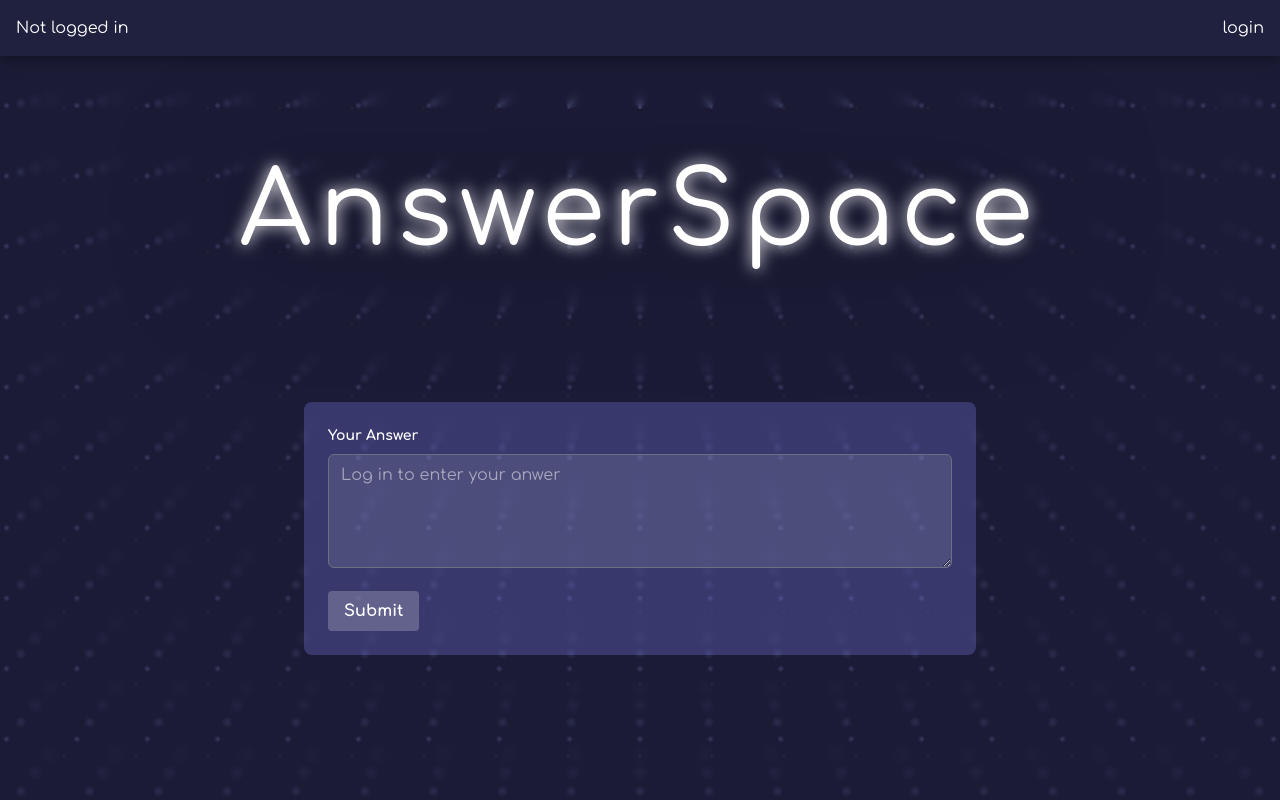
After one commit to mimoimio/answerspace, a PHP site: page / in a window 1280 px wide. The commit adds this page. Run offline with PHP 8.4, Linux system fonts and the light colour scheme; data that the repository does not hold is empty.

Commit message:
Kinda finished

```diff
--- /dev/null
+++ b/public/components/navbar.php
@@ -0,0 +1,28 @@
+<?php
+if (isset($_POST['logout'])) {
+    session_destroy();
+    header('Location: /');
+    exit;
+} else if (isset($_POST['login'])) {
+    session_destroy();
+    header('Location: /login');
+    exit;
+}
+?>
+<nav class='flex w-full justify-between p-4 pr-[10rem])'>
+    <?php if (isset($_SESSION['logged_in']) && $_SESSION['logged_in'] === true): ?>
+        <div class="">
+            <?php echo "Username: " . $_SESSION['username']; ?>
+        </div>
+        <form action="" method="post">
+            <input type="submit" name="logout" value="logout">
+        </form>
+    <?php else: ?>
+        <div class="">
+            <?php echo "Not logged in"; ?>
+        </div>
+        <form action="" method="post">
+            <input type="submit" name="login" value="login">
+        </form>
+    <?php endif ?>
+</nav>
--- /dev/null
+++ b/public/index.php
@@ -0,0 +1,120 @@
+<?php
+// echo "<script>alert('Not logged In')</script>";
+session_start();
+if (!isset($_SESSION['logged_in'])) {
+    // echo "<script>alert('Not logged In: $_SESSION')</script>";
+    // header("Location: login");
+    // exit();
+}
+// $db = new PDO("mysql:host=localhost;dbname=answerdb;charset=utf8", 'root', '');
+$db = new PDO("mysql:host=localhost;port=3306;dbname=answerdb;charset=utf8", 'root', '');
+// id, answer_text, user_id, time_created
+
+if (isset($_POST['answer_text'])) {
+    $stmt = $db->prepare("INSERT INTO answers(answer_text, user_id) values( :answer_text, :user_id)");
+    $stmt->execute(
+        [
+            'answer_text' => $_POST['answer_text'],
+            'user_id' => $_SESSION['user_id']
+        ]
+    );
+
+    header('Location: /');
+    exit;
+}
+
+// $stmt = $db->prepare("SELECT * FROM answers ORDER BY time_created DESC");
+// $stmt->execute();
+// $answers = $stmt->fetchAll();
+?>
+
+<!DOCTYPE html>
+<html lang="en">
+
+<head>
+    <meta charset="UTF-8">
+    <meta name="viewport" content="width=device-width, initial-scale=1.0">
+    <script src="https://unpkg.com/@tailwindcss/browser@4"></script>
+    <link rel="stylesheet" href="styles.css">
+    <title>Mior's AnswerSpace</title>
+
+</head>
+
+<body>
+    <?php include 'components/navbar.php'; ?>
+    <div class="container mx-auto flex flex-col p-4 gap-4">
+        <?php
+        ?>
+        <h1 class="text-[8dvw] drop-shadow-[0_0_4rem_rgba(1,1,1,0.5)] text-center text-white tracking-[.5rem]">
+            AnswerSpace
+        </h1>
+        <div class="bg-[#88f4] container rounded-lg p-6 max-w-2xl mx-auto">
+            <form action="" method="POST">
+                <div class="mb-4">
+                    <label for="answer_text" class="block text-gray-700 text-sm font-bold mb-2">
+                        Your Answer
+                    </label>
+                    <textarea
+                        id="answer_text"
+                        name="answer_text"
+                        rows="4"
+                        class="disabled:bg-[#88a4] disabled:border-gray-500 w-full px-3 py-2 border border-gray-300 rounded-md focus:outline-none focus:ring focus:border-blue-300"
+                        <?php
+                        if (!isset($_SESSION['logged_in'])) {
+                            echo "disabled placeholder='Log in to enter your anwer'";
+                        } else {
+                            echo "placeholder='Enter your answer here...'";
+                        } ?>></textarea>
+                </div>
+                <div class="flex items-center justify-between">
+                    <button
+                        type="submit"
+                        <?php
+                        if (!isset($_SESSION['logged_in'])) {
+                            echo "disabled";
+                        }
+                        ?>
+                        class="disabled:bg-[#88a8] bg-blue-500 hover:bg-blue-600 text-white font-bold py-2 px-4 rounded focus:outline-none focus:shadow-outline">
+                        Submit
+                    </button>
+                </div>
+            </form>
+        </div>
+
+
+        <div class="flex flex-col lg:grid lg:grid-cols-3 gap-4">
+            <?php
+            $sql = "
+                SELECT answers.answer_text, answers.user_id, users.username, answers.time_created, users.background
+                FROM answers
+                INNER JOIN users
+                ON users.id = answers.user_id
+                ORDER BY answers.time_created DESC;
+                ";
+            $stmt = $db->prepare($sql);
+            $stmt->execute();
+            $answers = $stmt->fetchAll();
+            ?>
+            <?php foreach ($answers as $answer): ?>
+                <div class="bg-[#88f4] shadow-md rounded-lg p-4 mb-4 answer-item">
+                    <div class="flex justify-between items-center mb-4">
+                        <div class="flex gap-4">
+                            <div
+                                class="p-4 bg-white rounded-full"
+                                style="
+                            background: <?php $answer['background'] ?>;
+                            "></div>
+                            <h2 class="text-xl font-semibold "><?php echo htmlspecialchars($answer['username']); ?></h2>
+                        </div>
+                    </div>
+                    <pre class="text-gray-700 mb-4 text-wrap break-words"><?php echo htmlspecialchars($answer['answer_text']); ?></pre>
+                    <p style="color: #668;"><?php echo htmlspecialchars($answer['time_created']) ?></p>
+                </div>
+            <?php endforeach; ?>
+        </div>
+
+    </div>
+
+</body>
+
+</html>
--- a/styles.css
+++ b/public/styles.css
@@ -5,6 +5,13 @@
     color: white;
 }
 
+nav {
+    background: #20203fff;
+    box-shadow: #0008 0 0 1rem;
+    position: sticky;
+    top: 0;
+    z-index: 10;
+}
 
 h1 {
     text-shadow: #fff 0 0 1rem;
@@ -14,12 +21,12 @@ h1 {
 
 body {
     background:
-        radial-gradient(#abe4, #224c 3%)  center,
-        radial-gradient(#abee, #0006 7%)  center,
-        radial-gradient(#abed, #0008 12%) center,
-        radial-gradient(#abec, #0009 18%) center,
-        radial-gradient(#abeb, #000c 25%) center,
-        radial-gradient(#abea, #000e 39%) center,
+        radial-gradient(#abe4, #224c 3%)  center top,
+        radial-gradient(#abee, #0006 7%)  center top,
+        radial-gradient(#abed, #0008 12%) center top,
+        radial-gradient(#abec, #0009 18%) center top,
+        radial-gradient(#abeb, #000c 25%) center top,
+        radial-gradient(#abea, #000e 39%) center top,
         black;
     background-size:
         4.5rem 4.5rem,
@@ -35,10 +42,11 @@ body {
 .answer-item{
     display: flex;
     flex-direction: column;
-    background: #001a;
+    /* background: #001a; */
     border: #445 1px solid;
     border-radius: 1rem;
     padding: 1rem;
+    height: fit-content;
 }
 
 p {
```
Also changed, not shown: index.php (deleted, +0 -67 lines), public/login/index.php (added, +86 -0 lines), public/register/index.php (added, +105 -0 lines), kitty.jpeg (deleted), public/components/.htaccess (added), public/images/.htaccess (added), shiny.png (deleted).
